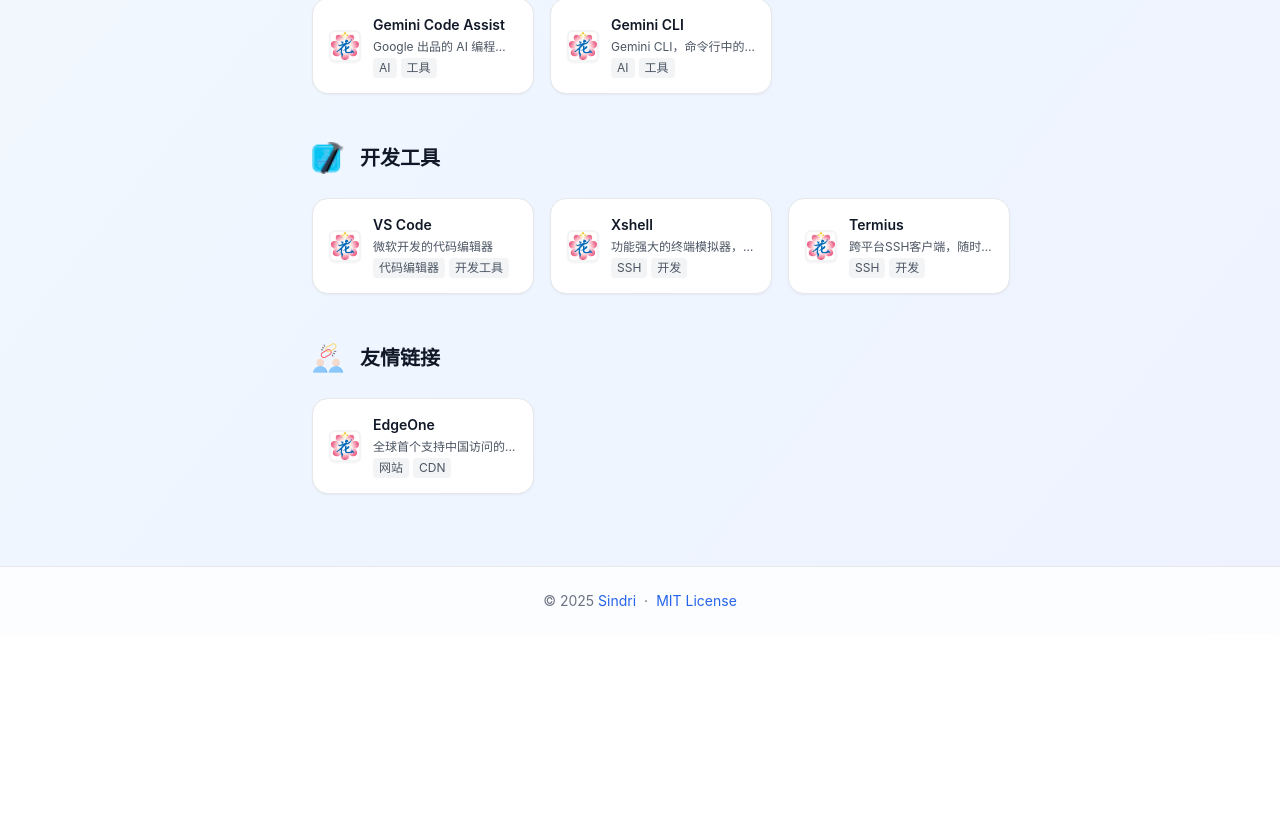
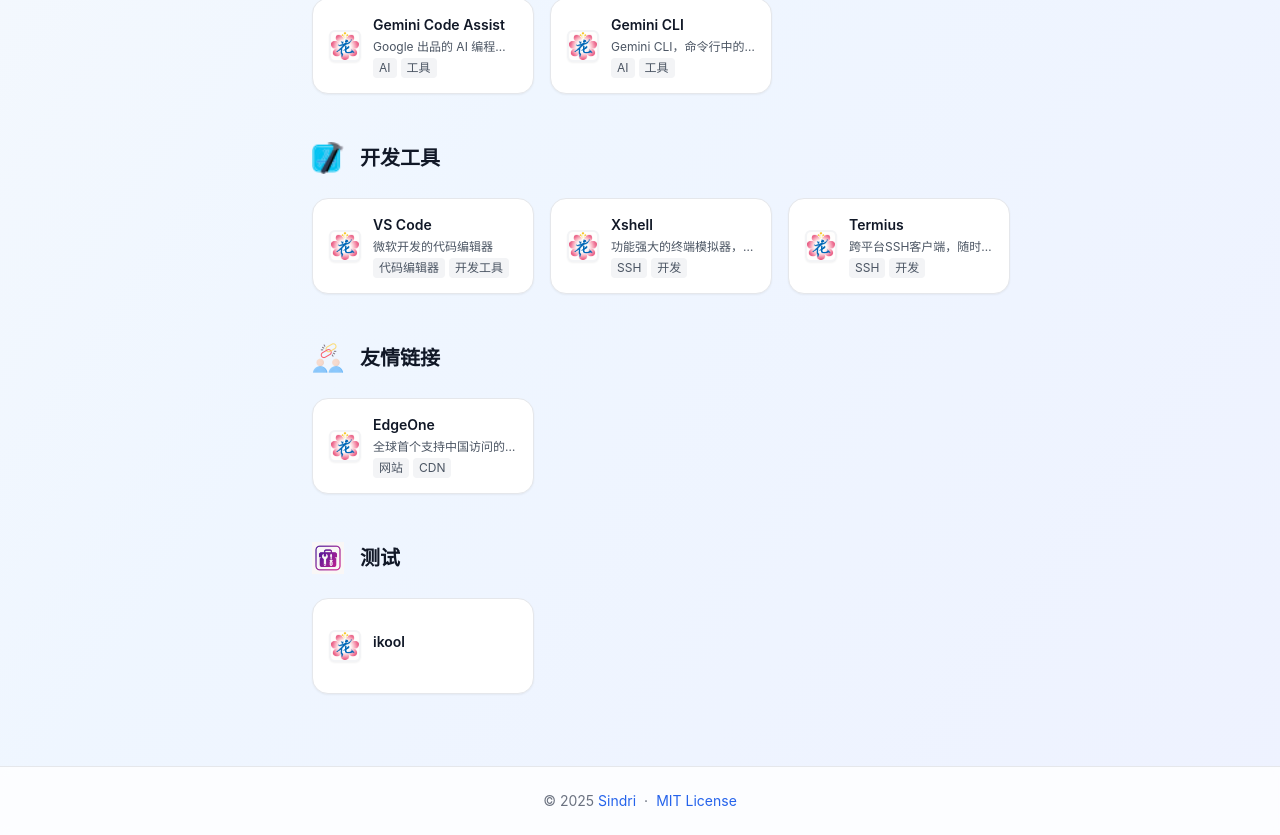
Before and after one commit to jsdzcd/BinNav_Public, a React (Vite) app: page / in a window 1280 px wide. Shown: the part 971-1806 px from the top of the page. Before the commit the page ends 1606 px from the top, so only its background shows below. Built offline with nearby package versions, Linux system fonts and the light colour scheme.

Commit message:
🔧 Auto-update website config via EdgeOne Functions

```diff
--- a/src/websiteData.js
+++ b/src/websiteData.js
@@ -1,11 +1,11 @@
-// 网站数据 - 通过管理后台更新于 2026/1/20 20:13:42
+// 网站数据 - 通过管理后台更新于 2026/1/23 08:32:08
 
 // 站点配置
 export const siteConfig = {
   "siteName": "花儿与少年",
   "siteTitle": "花儿与少年 - 导航",
   "siteLogo": "/assets/logo.png",
-  "siteDescription": "这是花儿与少年的自用网站",
+  "siteDescription": "二进制导航页面，精选优质站点",
   "icpRecord": "",
   "publicSecurityRecord": "",
   "publicSecurityRecordUrl": ""
@@ -257,6 +257,15 @@
       "CDN"
     ],
     "icon": "https://icon.nbvil.com/favicon?url=edgeone.ai"
+  },
+  {
+    "id": 1769128293552,
+    "name": "ikool",
+    "description": "",
+    "url": "http://192.168.0.1",
+    "category": "category_1768910823088",
+    "tags": [],
+    "icon": "https://icon.nbvil.com/favicon?url=192.168.0.1"
   }
 ];
 
@@ -360,5 +369,5 @@
   totalSites: websiteData.length,
   totalCategories: categories.length,
   totalTags: [...new Set(websiteData.flatMap(site => site.tags || []))].length,
-  lastUpdated: "2026-01-20"
+  lastUpdated: "2026-01-23"
 };
```
